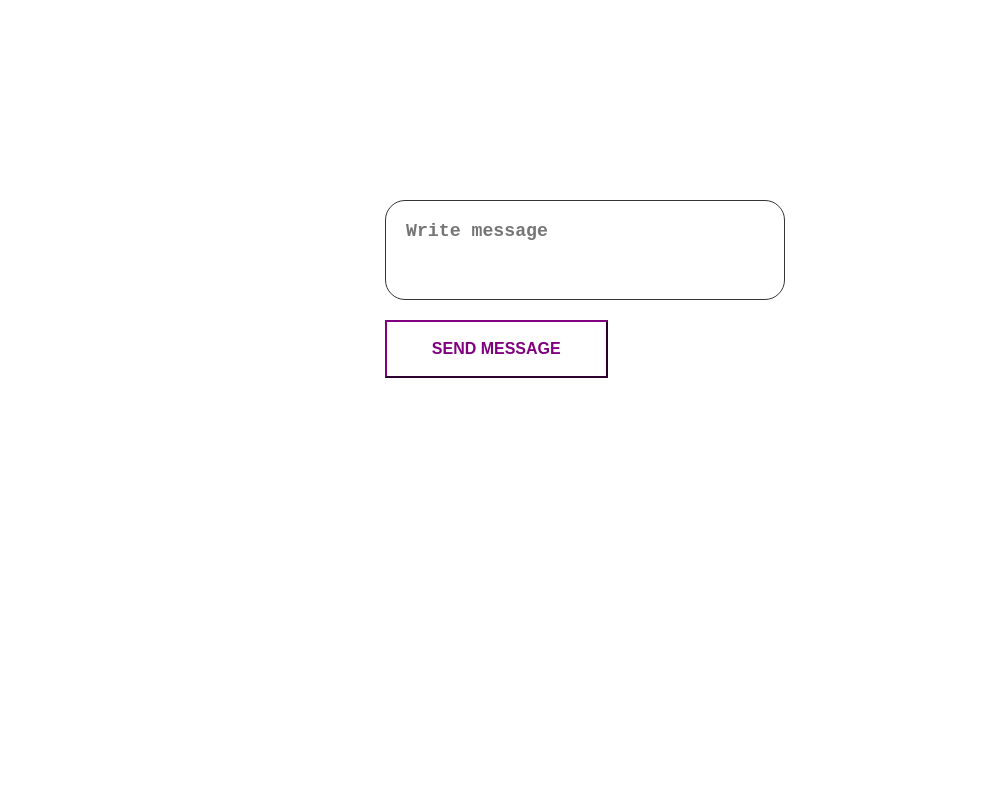
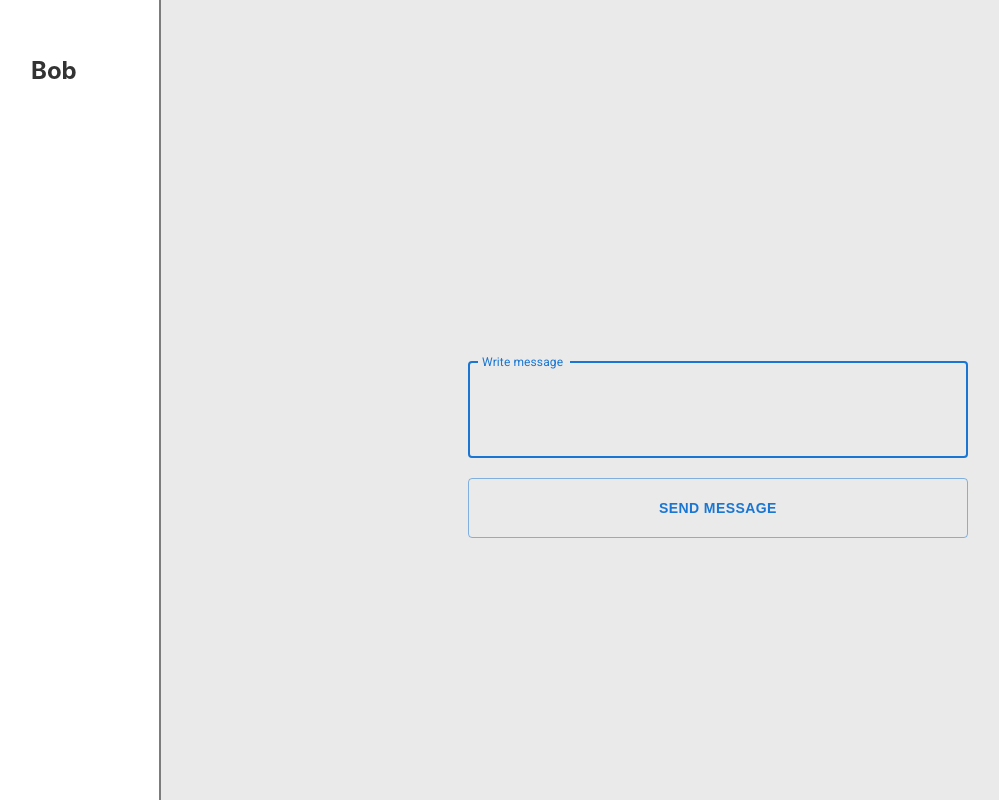
Before and after one commit to MasterTatto/chat_work, a React (Create React App) app: page / in a window 1280 px wide. Shown: the whole page, without its empty margins (5-1004 px from the left). Built offline with nearby package versions, Linux system fonts and the light colour scheme.

Commit message:
feat(stage2): init stage 2

```diff
--- a/package.json
+++ b/package.json
@@ -3,12 +3,17 @@
   "version": "0.1.0",
   "private": true,
   "dependencies": {
+    "@emotion/react": "^11.7.1",
+    "@emotion/styled": "^11.6.0",
+    "@mui/material": "^5.4.0",
+    "@mui/styled-engine-sc": "^5.3.0",
     "@testing-library/jest-dom": "^5.16.2",
     "@testing-library/react": "^12.1.2",
     "@testing-library/user-event": "^13.5.0",
     "react": "^17.0.2",
     "react-dom": "^17.0.2",
     "react-scripts": "5.0.0",
+    "styled-components": "^5.3.3",
     "uuid": "^8.3.2",
     "web-vitals": "^2.1.4"
   },
--- a/public/index.html
+++ b/public/index.html
@@ -1,20 +1,24 @@
 <!DOCTYPE html>
 <html lang="en">
 <head>
-    <meta charset="utf-8" />
-    <link rel="icon" href="%PUBLIC_URL%/favicon.ico" />
-    <meta name="viewport" content="width=device-width, initial-scale=1" />
-    <meta name="theme-color" content="#000000" />
+    <meta charset="utf-8"/>
+    <link rel="icon" href="%PUBLIC_URL%/favicon.ico"/>
+    <meta name="viewport" content="width=device-width, initial-scale=1"/>
+    <meta name="theme-color" content="#000000"/>
     <meta
           name="description"
           content="Web site created using create-react-app"
     />
-    <link rel="apple-touch-icon" href="%PUBLIC_URL%/logo192.png" />
+    <link rel="apple-touch-icon" href="%PUBLIC_URL%/logo192.png"/>
+    <link
+          rel="stylesheet"
+          href="https://fonts.googleapis.com/css?family=Roboto:300,400,500,700&display=swap"
+    />
     <!--
       manifest.json provides metadata used when your web app is installed on a
       user's mobile device or desktop. See https://developers.google.com/web/fundamentals/web-app-manifest/
     -->
-    <link rel="manifest" href="%PUBLIC_URL%/manifest.json" />
+    <link rel="manifest" href="%PUBLIC_URL%/manifest.json"/>
     <!--
       Notice the use of %PUBLIC_URL% in the tags above.
       It will be replaced with the URL of the `public` folder during the build.
--- a/src/App.css
+++ b/src/App.css
@@ -1,8 +1,15 @@
+.main_app_container {
+    display: flex;
+    min-height: 100vh;
+}
+
 .App {
     display: flex;
     align-items: center;
     justify-content: center;
     padding-top: 100px;
+    width: 90%;
+    background: #eaeaea
 }
 
 .owner_block_message {
@@ -54,50 +61,27 @@
 
 .form {
     margin: 100px 0;
+    display: flex;
+    flex-direction: column;
 }
 
 .form textarea {
-    display: block;
-    box-sizing: border-box;
-    width: 80%;
-    resize: none;
-    overflow-y: hidden;
-    height: 100px;
-    /* optional CSS */
-    border: 1px solid;
-    outline: 0;
-    background: white;
     border-radius: 20px;
-    padding: 20px;
-    font-weight: bold;
-    font-size: 1.4em;
+    padding: 20px 0;
+    font-weight: 600;
+    font-size: 1.1em;
     color: #343434;
 }
 
 .form button {
-    box-sizing: border-box;
-    appearance: none;
-    background-color: transparent;
-    cursor: pointer;
-    display: flex;
-    align-self: center;
-    font-size: 1rem;
-    font-weight: 700;
-    line-height: 1;
+
     margin-top: 20px;
     padding: 1.2em 2.8em;
     text-decoration: none;
     text-align: center;
     text-transform: uppercase;
     font-family: 'Montserrat', sans-serif;
-
-
-    border-color: purple;
-    border-radius: 0;
-    color: purple;
-    position: relative;
-    overflow: hidden;
-    z-index: 1;
+    font-weight: 900;
     transition: 1s all;
 }
 
--- a/src/App.js
+++ b/src/App.js
@@ -1,14 +1,22 @@
 import {v4 as uuidv4} from 'uuid'
 import './App.css';
-import {useEffect, useState} from "react";
+import {useEffect, useRef, useState} from "react";
+import {Button, TextField} from "@mui/material";
+import Chats from "./components/chats";
 
 function App() {
     const [value, setValue] = useState('')
     const [messageList, setMessageList] = useState([])
+    const inputRef = useRef();
 
     useEffect(() => {
+        setTimeout(() => {
+            inputRef.current.focus();
+        }, 0);
+
         if (messageList.length === 0) return
         if (messageList.at(-1).author === 'bot') return
+
         setTimeout(() => {
             const newMessage = {id: uuidv4(), author: 'bot', message: 'i am BOOOT'}
             setMessageList([...messageList, newMessage])
@@ -29,6 +37,8 @@ function App() {
     )
 
     return (
+        <div className={'main_app_container'}>
+            <Chats/>
             <div className="App">
                 <div className={'owner_block_message'}>
                     <div className={'wrapper_block_message'}>
@@ -38,15 +48,26 @@ function App() {
                         e.preventDefault()
                         sendMessage(value)
                     }} className={'form'}>
-                    <textarea rows="5" cols="33" placeholder='Write message'
-                              onChange={(e) => setValue(e.target.value)}/>
-                    <button type='submit'>
-                        Send message
-                    </button>
+
+                        <TextField
+                            id="outlined-multiline-flexible"
+                            label="Write message"
+                            multiline
+                            maxRows={4}
+                            value={value}
+                            onChange={(e) => {
+                                setValue(e.target.value)
+                                e.preventDefault()
+                            }}
+                            inputRef={inputRef}
+                        />
+                        <Button variant="outlined" type={'submit'}>Send message</Button>
                     </form>
 
                 </div>
             </div>
+        </div>
+
     );
 }
 
--- /dev/null
+++ b/src/components/chats/index.js
@@ -0,0 +1,24 @@
+import React, {useState} from 'react';
+import s from './style.module.css'
+import {v4 as uuidv4} from 'uuid'
+import {List, ListItem} from "@mui/material";
+
+const Chats = () => {
+    const [chats, setChats] = useState([{id: uuidv4(), name: 'Bob'}])
+    const ChatItems = () => chats.map((el) =>
+        <ListItem alignItems="flex-start" key={el.id} className={s.chat_item}>
+            <h2>{el.name}</h2>
+        </ListItem>
+    )
+
+    return (
+        <div className={s.chats}>
+            <List sx={{width: '100%', maxWidth: 360, bgcolor: 'background.paper'}}>
+                <ChatItems/>
+            </List>
+
+        </div>
+    );
+};
+
+export default Chats;
--- /dev/null
+++ b/src/components/chats/style.module.css
@@ -0,0 +1,9 @@
+.chats {
+    border-right: 2px solid #7d7c7c;
+    width: 10%;
+    padding: 20px;
+}
+
+.chat_item {
+    color: #333;
+}
```
Lines whose indentation alone changed are shown as unchanged.
